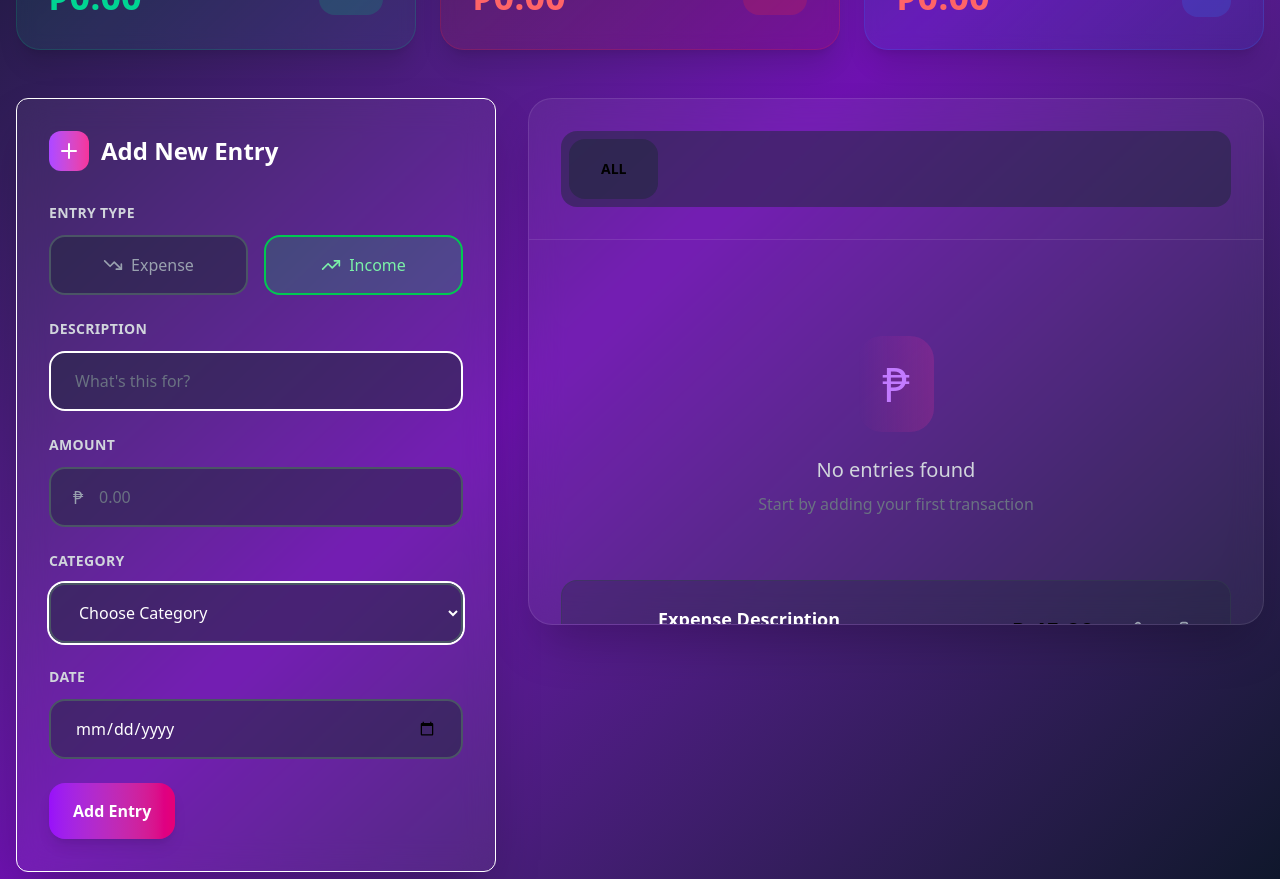
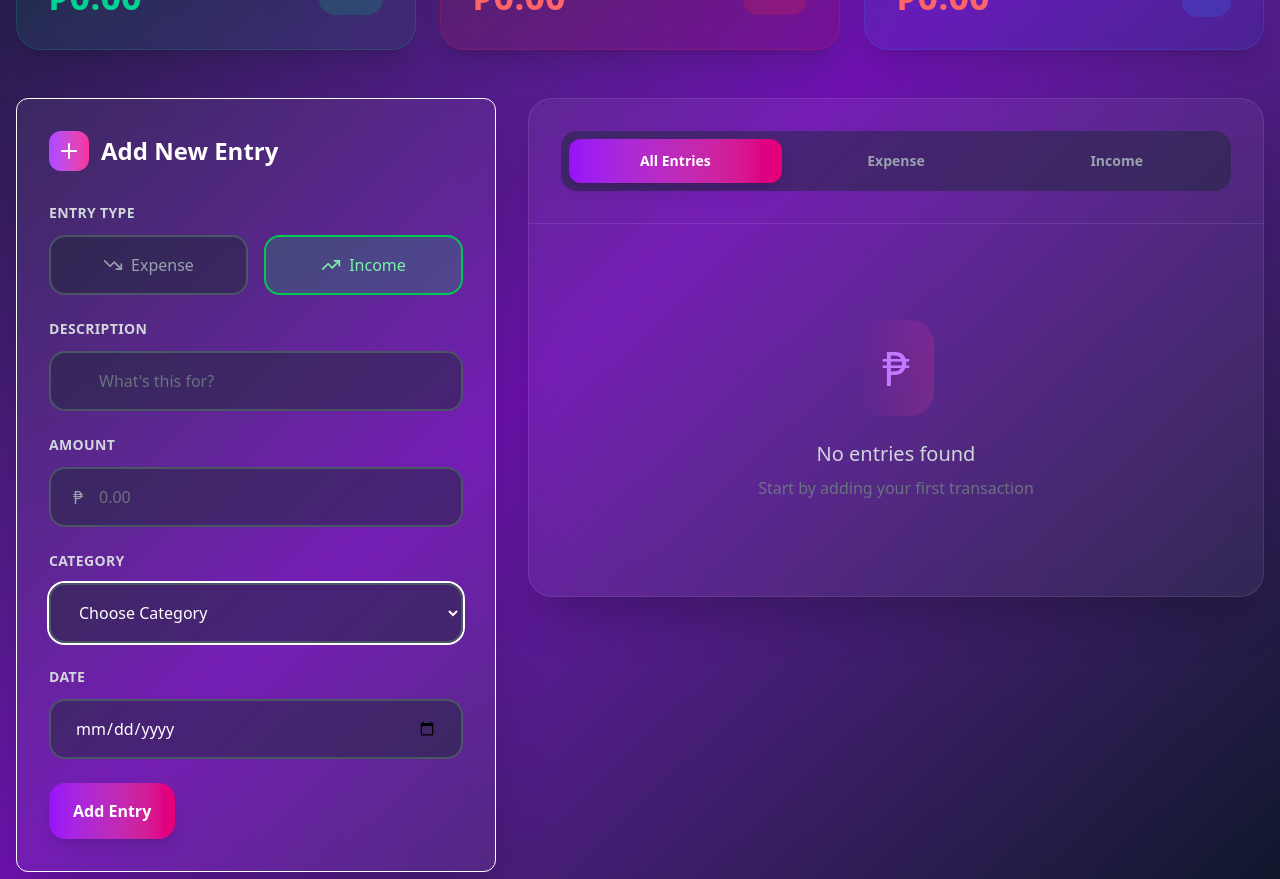
Before and after one commit to fabrosjhordan-cmd/expensetracker, a React (Vite) app: page / in a window 1280 px wide. Shown: the part 320-1199 px from the top of the page. Built offline with nearby package versions, Linux system fonts and the light colour scheme.

Commit message:
Expense Tracker (without database) Complete

```diff
--- a/src/App.jsx
+++ b/src/App.jsx
@@ -39,6 +39,30 @@ function App() {
 
   const balance = totalIncome - totalExpenses;
 
+  const filterExpenses = expense.filter((exp)=>{
+    if(filter === 'all') return true;
+    return exp.type === filter;
+
+  })
+
+  const handleEdit = (expense) =>{
+    setFormData({
+      description: expense.description,
+      amount: expense.amount.toString(),
+      category: expense.category,
+      date: expense.date,
+      type: expense.type
+    })
+    setIsEditingId(expense.id);
+    showToast("Entry loaded for editing.", 'info')
+  }
+
+  const handleDelete= (id) =>{
+    const expenseToDelete = expense.find((exp)=> exp.id === id)
+    setExpense(expense.filter((exp)=> exp.id !== id))
+    showToast(`${expenseToDelete?.type === 'income' ? 'Income' : 'Expense'} deleted successfully`, 'error')
+  }
+
   return (
     <div className="min-h-screen bg-gradient-to-br from-slate-900 via-purple-800 to-slate-900 p-4">
       <Toast Toast={toast} removeToast={removeToast}/>
@@ -54,9 +78,9 @@ function App() {
 
           <div className="xl:col-span-3">
             <div className="bg-white/5 backdrop-blur-lg rounded-3xl border border-white/10 shadow-2xl overflow-hidden">
-            <FillerTab />
+            <FillerTab filter={filter} setFilter={setFilter}/>
 
-            <ExpenseList />
+            <ExpenseList filterExpenses={filterExpenses} handleEdit={handleEdit} handleDelete={handleDelete} />
             </div>
           </div>
         </div>
--- a/src/components/AddExpenseForm.jsx
+++ b/src/components/AddExpenseForm.jsx
@@ -88,7 +88,7 @@ function AddExpenseForm({formData, setFormData, editingId, setIsEditingId, expen
             <label className='block text-gray-300 text-sm font-semibold mb-3 uppercase tracking-wide'>
                 Description
             </label>
-            <input type='text' value={formData.description} onChange={(e)=>{setFormData({...formData, description: e.target.value}); if(errors.description) setErrors({...errors, description: ''})}} placeholder="What's this for?" className={`w-full px-6 py-4 bg-gray-800/50 border-2 rounded-2xl text-white placeholder-gray-500 focus:ring-2 focus-ring-purple-500 focus:border-purple-500 transition-all`} />
+            <input type='text' value={formData.description} onChange={(e)=>{setFormData({...formData, description: e.target.value}); if(errors.description) setErrors({...errors, description: ''})}} placeholder="What's this for?" className={`w-full pl-12 pr-6 py-4 bg-gray-800/50 border-2 rounded-2xl text-white placeholder-gray-500 focus:ring-2 focus:ring-purple-500 focus:border-purple-500 transition-all ${errors.amount ? 'border-red-500' : 'border-gray-600 focus:border-purple-500'}`} />
             {errors.description &&(
             <p className='text-red-400 text-sm mt-2 flex items-center'>
                 <AlertCircle className='w-4 h-4 mr-1'/>
--- a/src/components/ExpenseList.jsx
+++ b/src/components/ExpenseList.jsx
@@ -1,53 +1,64 @@
 import { Calendar, Edit2, Tag, Trash2, TrendingDown, TrendingUp } from 'lucide-react'
 import React from 'react'
 
-function ExpenseList() {
+function ExpenseList({filterExpenses, handleEdit, handleDelete}) {
   return (
     <div className='p-8 max-h-96 overflow-y-auto'>
-        <div className='text-center py-16'>
+        { filterExpenses.length === 0 ?
+        (<div className='text-center py-16'>
             <div className='p-6 bg-gradient-to-r from purple-500/20 to-pink-500/20 rounded-3xl inline-block mb-6'>
                 <p className='text-purple-400 text-5xl'>₱</p>
             </div>
             <p className='text-gray-300 text-xl mb-2'>No entries found</p>
             <p className='text-gray-500'>Start by adding your first transaction</p>
-        </div>
-        <div className='space-y-4 '>
-            <div className='flex items-center justify-between p-6 bg-gray-800/30 rounded-2xl border border-gray-700/50 hover:bg-gray-800/50 hover:border-gray-600/50 transition-all duration-200'>
+        </div>) :
+
+         (<div className='space-y-4 '>
+            {filterExpenses.map((exp)=>(
+                <div className='flex items-center justify-between p-6 bg-gray-800/30 rounded-2xl border border-gray-700/50 hover:bg-gray-800/50 hover:border-gray-600/50 transition-all duration-200'>
                 <div className='flex items-center space-x-6'>
-                    <div className={`p-3 rounded-2xl`}>
-                        <TrendingUp className='w-6 h-6'/>
-                        {/* <TrendingDown className='w-6 h-6'/> */}
+                    <div className={`p-3 rounded-2xl ${exp.type === 'income' ? 'bg-emerald-500/20 text-emerald-400' : 'bg-red-500/20 text-red-400'}`}>
+                        {exp.type === 'income' ?
+                         (<TrendingUp className='w-6 h-6'/>) :
+                        (<TrendingDown className='w-6 h-6'/>)}
                     </div>
                     <div>
-                        <p className='font-semibold text-white text-lg'>Expense Description</p>
+                        <p className='font-semibold text-white text-lg'>{exp.description}</p>
                         <div className='flex items-center space-x-6 text-sm text-gray-400 mt-1'>
                             <span className='flex items-center'>
                                 <Tag className='w-4 h-4 mr-2'/>
-                                Expense Category
+                                {exp.category}
                             </span>
                             <span className='flex items-center'>
                                 <Calendar className='w-4 h-4 mr-2'/>
+                                {new Date(exp.date).toLocaleDateString("en-US",
+                                    {
+                                        year: 'numeric',
+                                        month: 'short',
+                                        day: 'numeric'
+                                    }
+                                )}
                             </span>
                         </div>
                     </div>
                 </div>
                 <div className='flex items-center space-x-4'>
-                <span className={`font-bold text-2xl`}>
-                    -₱ 45.00
+                <span className={`font-bold text-2xl ${exp.type === 'income' ? 'text-emerald-400' : 'text-red-400'}`}>
+                    {exp.type === 'income' ? '+' : '-'}₱{exp.amount.toFixed(2)}
                 </span>
                 <div className='flex space-x-2'>
-                    <button className='p-3 text-gray-400 hover:text-blue-400 hover:bg-blue-500/20 rounded-xl transition-all duration-200'>
+                    <button onClick={()=> handleEdit(exp)} className='p-3 text-gray-400 hover:text-blue-400 hover:bg-blue-500/20 rounded-xl transition-all duration-200'>
                         <Edit2 className='w-5 h-5'/>
                     </button>
-                    <button className='p-3 text-gray-400 hover:text-red-400 hover:bg-red-500/20 rounded-xl transition-all duration-200'>
+                    <button onClick={()=> handleDelete(exp.id)} className='p-3 text-gray-400 hover:text-red-400 hover:bg-red-500/20 rounded-xl transition-all duration-200'>
                         <Trash2 className='w-5 h-5'/>
                     </button>
                 </div>
             </div>
             </div>
+            ))}
+        </div>)}
 
-
-        </div>
     </div>
   )
 }
--- a/src/components/FillerTab.jsx
+++ b/src/components/FillerTab.jsx
@@ -1,12 +1,15 @@
 import React from 'react'
 
-function FillerTab() {
+function FillerTab({filter, setFilter}) {
   return (
     <div className='p-8 border-b border-white/10'>
       <div className='flex space-x-2 bg-gray-800/50 rounded-2xl p-2'>
-        <div className='flex space-x-2 bg-gray-800/50 rounded-2xl p-2'>
-            <button className={`flex-1 py-3 px-6 rounded-xl text-sm font-semibold capitalize transition-all duration-200`}>ALL</button>
-        </div>
+        {['all', 'expense', 'income'].map((filterType)=>(
+          <button key={filterType} onClick={() => setFilter(filterType)}
+            className={`flex-1 py-3 px-6 rounded-xl text-sm font-semibold capitalize transition-all duration-200 ${filter === filterType ? 'bg-gradient-to-r from-purple-600 to-pink-600 text-white shadow-lg ' : 'text-gray-400 hover:text-white hover:bg-gray-700/50'}`}>
+              {filterType === 'all' ? 'all entries' : filterType}
+            </button>
+        ))}
       </div>
     </div>
   )
--- a/src/utils/categories.js
+++ b/src/utils/categories.js
@@ -9,8 +9,7 @@ expense: [
     "Education",
     "Travel",
     "Other"
-],
-
+        ],
 
 income: [
     "Salary",
@@ -20,5 +19,5 @@ income: [
     "Gift",
     "Bonus",
     "Other"
-]
+        ]
 }
```
